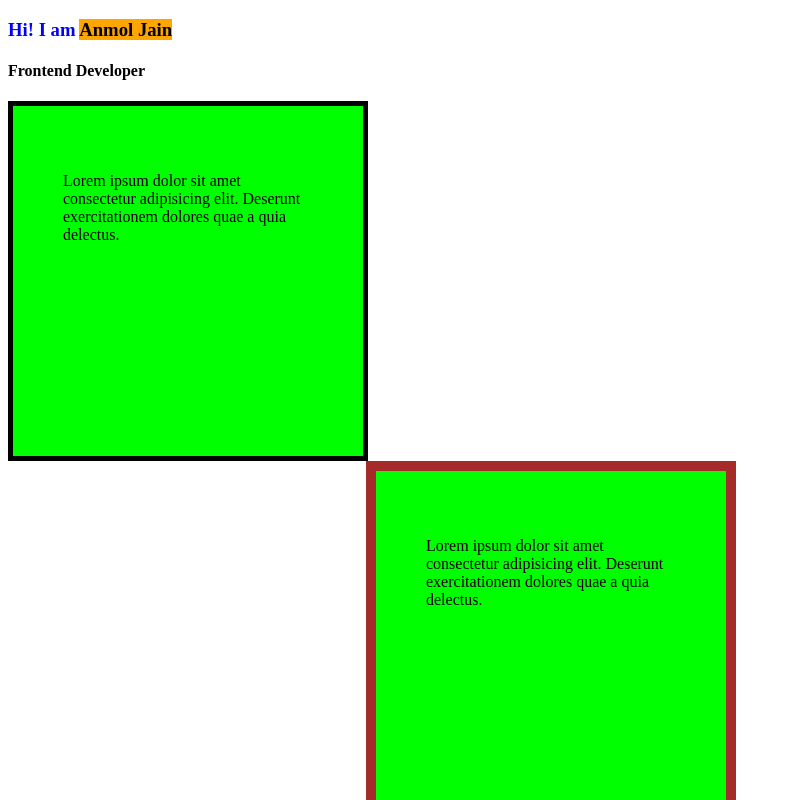
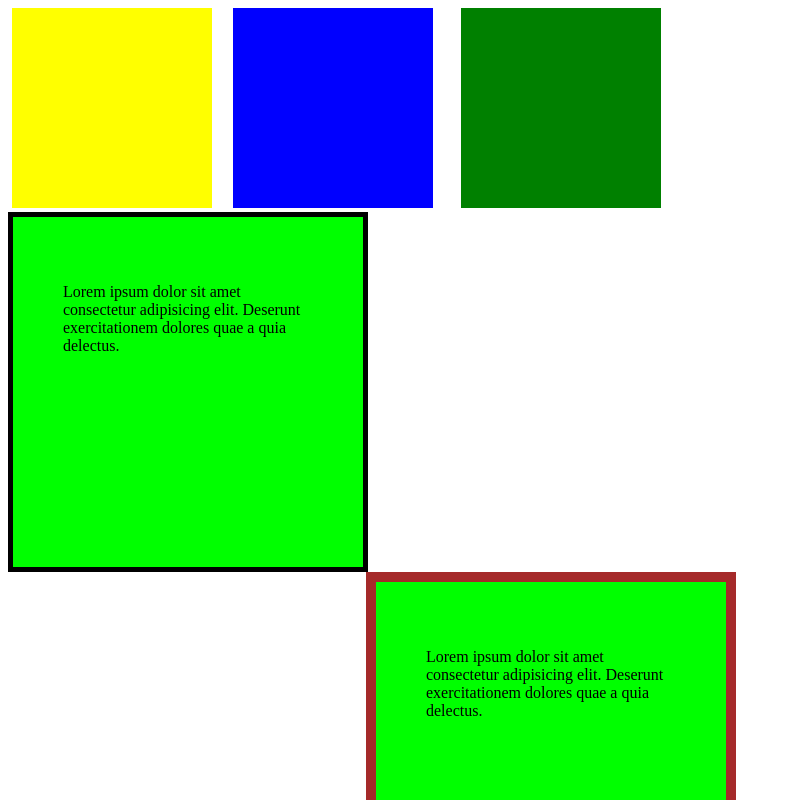
Before and after one commit to aj910/OdinSchool-Assignments, a plain HTML site: page CSSWebsite/index.html in a window 1280 px wide. Shown: the top 800 px of the page, without its empty margins (0-791 px from the left). Drawn offline with Linux system fonts and the light colour scheme.

Commit message:
css relative position

```diff
--- a/CSSWebsite/index.html
+++ b/CSSWebsite/index.html
@@ -7,9 +7,9 @@
     <title>My website</title>
 </head>
 <body>
-    <h3>Hi! I am <span>Anmol Jain</span></h3>
-    <h4>Frontend Developer</h4>
-
+    <div id="position" class="blue"></div>
+    <div id="position" class="yellow"></div>
+    <div id="position" class="green"></div>
     <div class="box1">
         <p>Lorem ipsum dolor sit amet consectetur adipisicing elit. Deserunt exercitationem dolores quae a quia delectus.</p>
     </div>
@@ -20,7 +20,5 @@
         <p>Lorem ipsum dolor sit amet consectetur adipisicing elit. Deserunt exercitationem dolores quae a quia delectus.</p>
     </div>
 
-    <span>Anmol</span>
-    <span id="hidden">Jain</span>
 </body>
 </html>
--- a/CSSWebsite/style.css
+++ b/CSSWebsite/style.css
@@ -1,5 +1,25 @@
-h3 {
-    color: blue;
+#position {
+    width: 100px;
+    height:100px;
+    border: none;
+    display: inline-block;
+    margin-left: 15px;
+}
+
+.blue {
+  background-color: blue;
+  position: relative;
+  left: 210px;
+}
+
+.green {
+  background-color: green;
+}
+
+.yellow {
+  background-color: yellow;
+  position: relative;
+  right: 230px;
 }
 
 div {
```
